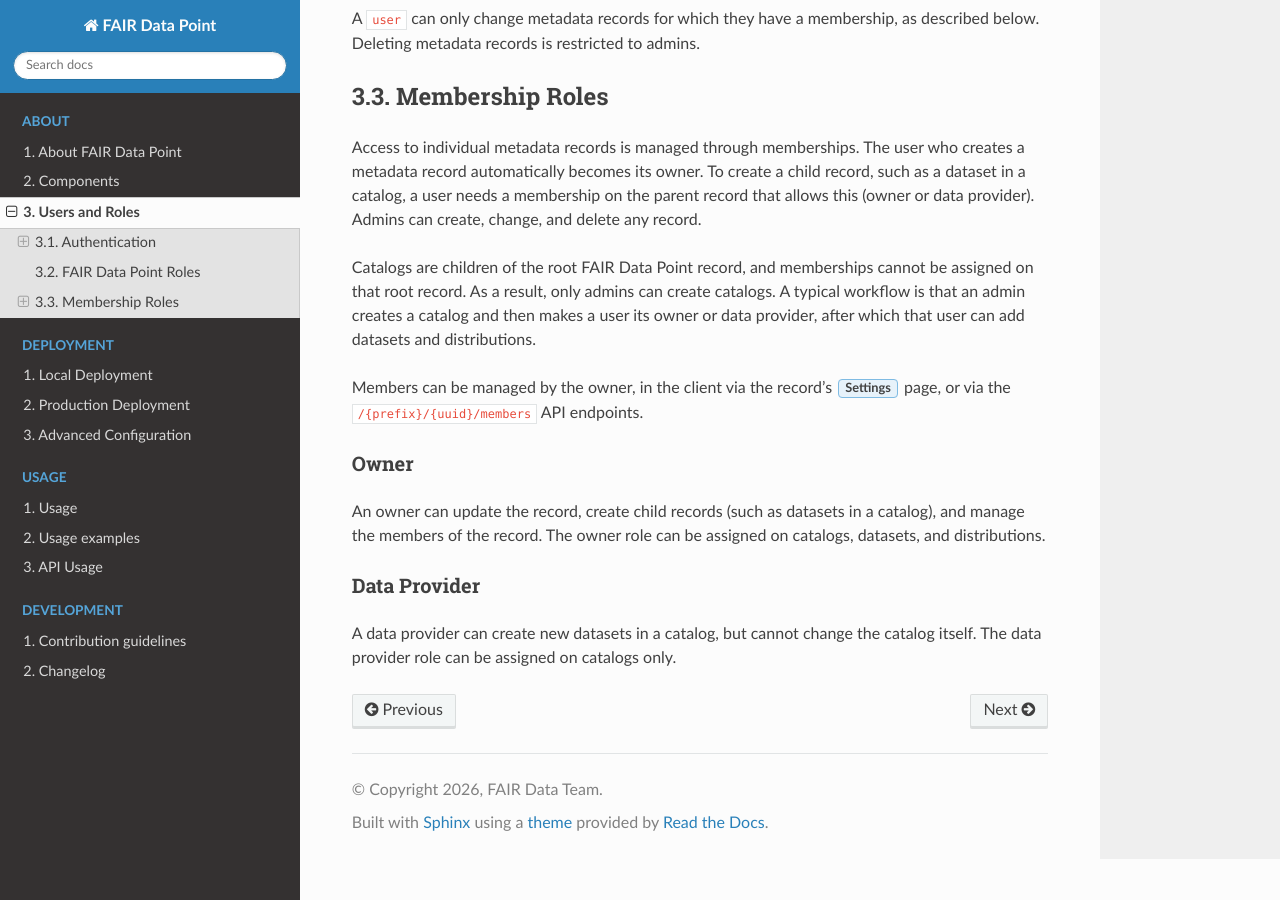
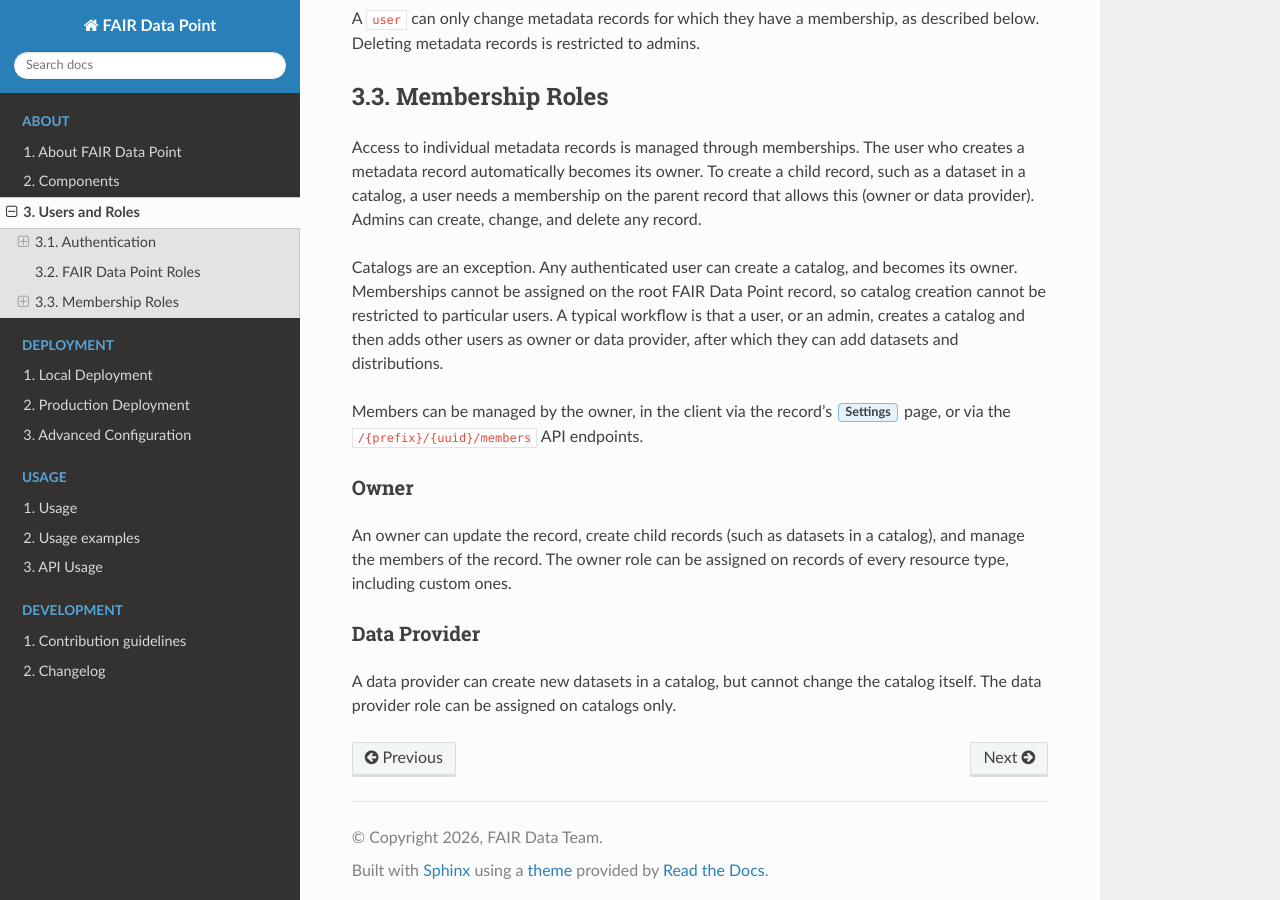
Before and after one commit to FAIRDataTeam/FAIRDataPoint-Docs, a Sphinx documentation site: the page built from docs/about/users-and-roles.rst, in a window 1280 px wide and 900 px high, scrolled down 1725 px. Built offline with Sphinx 7.4.7 and the Read the Docs theme 3.1.0, drawn with Linux system fonts in a browser that asks for light colours.

Commit message:
Correct catalog creation, record enhancement, and index notes after live tests
Verified against FDP v1.22.2 and client v1.18.1 in the compose 2026.18 stacks.

- Any authenticated user can create a catalog and becomes its owner.
  CatalogMetadataService does not apply the parent permission check, and
  the client shows the Create button to every logged-in user.
- The FDP adds the target classes of the resource definition to a posted
  record before validation, so dcat:Resource need not be posted.
- The FDP completes records with identifier, timestamps, language, license,
  access rights and dct:conformsTo, not with dct:issued and dct:modified.
- The resource definition list button is "+ Create resource definition".
- In the ephemeral/v1/index stack the index resolves http://localhost:8080
  to itself, so it does not harvest the fdp rather than failing to reach it.
- The owner role is available for every resource type, including custom ones.

```diff
--- a/docs/about/users-and-roles.rst
+++ b/docs/about/users-and-roles.rst
@@ -87,9 +87,10 @@ The user who creates a metadata record automatically becomes its owner.
 To create a child record, such as a dataset in a catalog, a user needs a membership on the parent record that allows this (owner or data provider).
 Admins can create, change, and delete any record.
 
-Catalogs are children of the root FAIR Data Point record, and memberships cannot be assigned on that root record.
-As a result, only admins can create catalogs.
-A typical workflow is that an admin creates a catalog and then makes a user its owner or data provider, after which that user can add datasets and distributions.
+Catalogs are an exception.
+Any authenticated user can create a catalog, and becomes its owner.
+Memberships cannot be assigned on the root FAIR Data Point record, so catalog creation cannot be restricted to particular users.
+A typical workflow is that a user, or an admin, creates a catalog and then adds other users as owner or data provider, after which they can add datasets and distributions.
 
 Members can be managed by the owner, in the client via the record's :guilabel:`Settings` page, or via the ``/{prefix}/{uuid}/members`` API endpoints.
 
@@ -97,7 +98,7 @@ Owner
 -----
 
 An owner can update the record, create child records (such as datasets in a catalog), and manage the members of the record.
-The owner role can be assigned on catalogs, datasets, and distributions.
+The owner role can be assigned on records of every resource type, including custom ones.
 
 Data Provider
 -------------
--- a/docs/deployment/local-deployment.rst
+++ b/docs/deployment/local-deployment.rst
@@ -216,7 +216,8 @@ The ``ephemeral/v1/index`` stack runs an :ref:`FDP Index <fdp-index>` (``fdp-ind
 
 Note that, by default, an FDP Index rejects pings from ``localhost`` URLs (see :ref:`fdp-index`).
 For local testing, log in to the index client as admin, remove that entry from the deny list under :guilabel:`Index Settings`, and restart the ``fdp`` service so it pings again.
-Also note that the ``fdp`` in this stack announces itself with the client URL ``http://localhost:8080``, which the ``fdp-index`` container cannot use to reach the ``fdp``, so harvesting its metadata does not work in this stack without further changes.
+Also note that the ``fdp`` in this stack announces itself with the client URL ``http://localhost:8080``.
+Inside the ``fdp-index`` container that URL points to the index itself, not to the ``fdp``, so the index does not harvest the metadata of the ``fdp`` in this stack without further changes.
 
 
 FDP configuration options
@@ -255,7 +256,7 @@ To do this we need to mount our custom `application.yml` file as follows:
 .. _FAIRDataTeam/compose: https://github.com/FAIRDataTeam/compose
 .. _FAIRDataTeam/compose readme: https://github.com/FAIRDataTeam/compose/blob/master/readme.md
 .. _GraphDB API create: https://graphdb.ontotext.com/documentation/10.8/manage-repos-with-restapi.html#create-a-repository
-.. _GraphDB API docs: https://graphdb.ontotext.com/documentation/10.8/manage-repos-with-restapi.html#edit-a-repository-s-configuration
+.. _GraphDB API docs: https://graphdb.ontotext.com/documentation/10.8/manage-repos-with-restapi.html#create-a-repository
 .. _GraphDB instructions: https://graphdb.ontotext.com/documentation/10.8/creating-a-repository.html
 .. _images: https://docs.docker.com/reference/cli/docker/image/rm/
 .. _remove the containers: https://docs.docker.com/reference/cli/docker/container/rm/
```
Also changed, not shown: docs/usage/examples.rst (+7 -7 lines).
